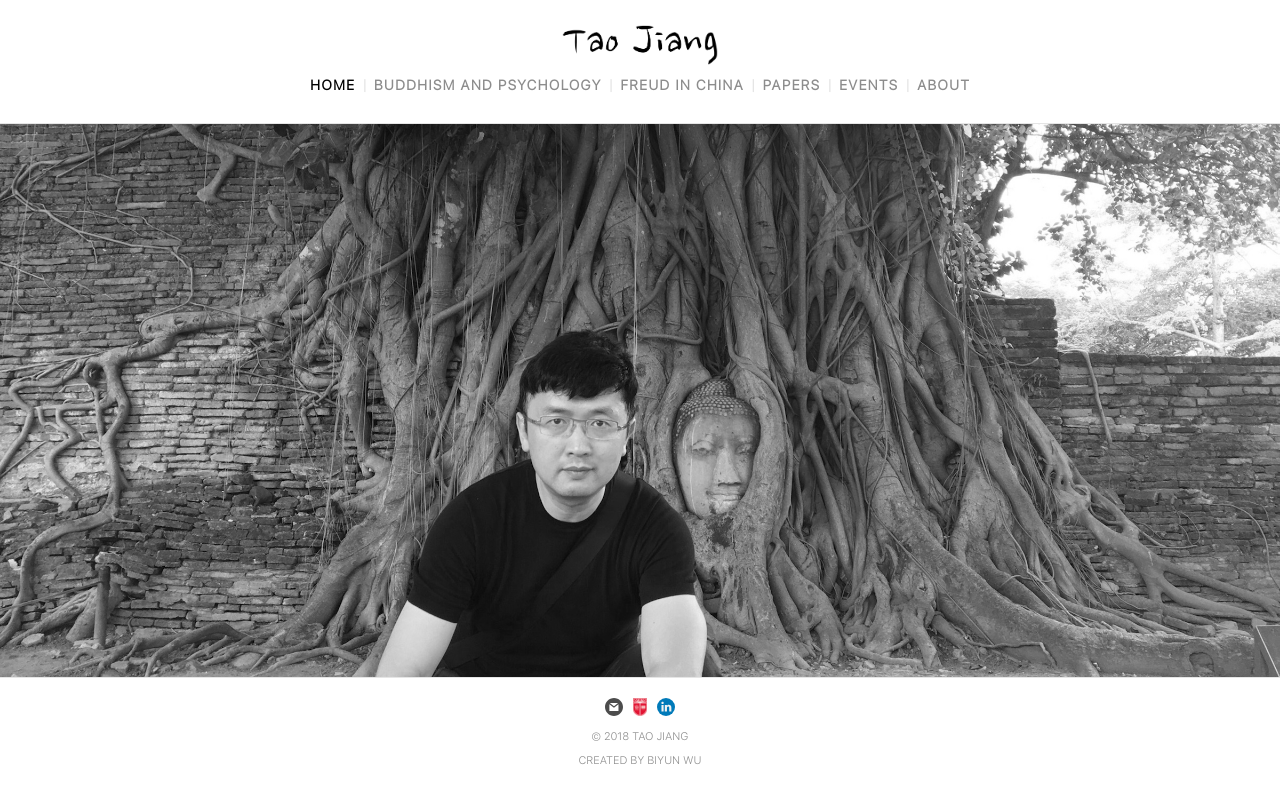
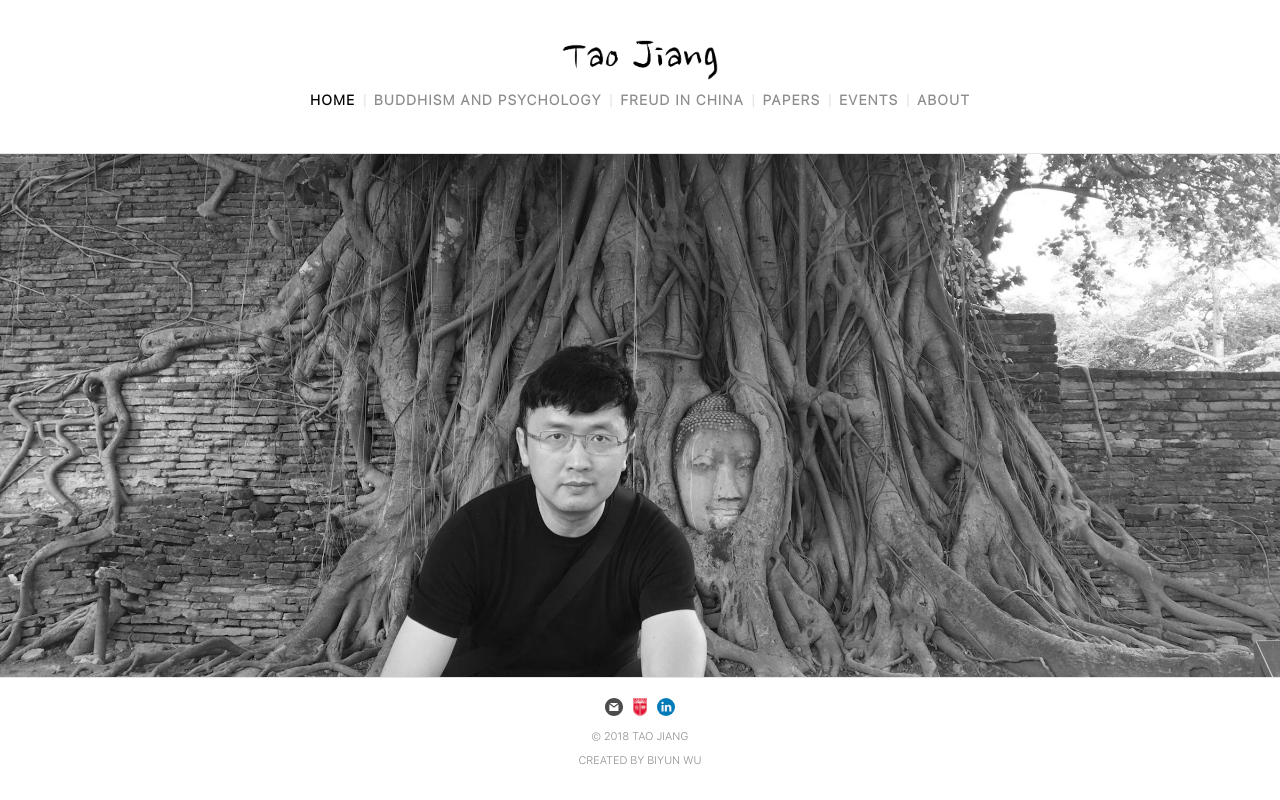
Before and after one commit to biyunwu/academic-website, a React (Create React App) app: page / in a window 1280 px wide. Built offline with nearby package versions, Linux system fonts and the light colour scheme.

Commit message:
Disable buttons

```diff
--- a/src/App.css
+++ b/src/App.css
@@ -765,6 +765,9 @@ body {
     line-height: 40px;
     font-style: normal;
     border-bottom: rgba(0, 0, 0, 0.1) 1px solid; }
+    @media only screen and (min-width: 501px) {
+      body h2 {
+        padding-top: 10px; } }
   body #app {
     z-index: 1;
     display: flex;
@@ -820,7 +823,10 @@ header {
   text-align: center;
   color: rgba(0, 0, 0, 0.45);
   border-bottom: rgba(0, 0, 0, 0.1) solid 1px;
-  padding: 25px 0 15px 0; }
+  padding: 40px 0 30px 0; }
+  @media only screen and (max-width: 500px) {
+    header {
+      padding: 25px 0 15px 0; } }
   header img {
     height: 40px; }
   header ul.nav {
@@ -963,7 +969,7 @@ header {
   background-repeat: no-repeat;
   background-position: center center;
   background-attachment: local;
-  min-height: 200px; }
+  min-height: 350px; }
 
 #papers-div {
   max-width: 1200px;
--- a/src/App.scss
+++ b/src/App.scss
@@ -133,8 +133,11 @@ body {
         font-weight: 500;
         line-height: 40px;
         font-style: normal;
-        // padding: 0 0 10px 0;
         border-bottom: $link-seperator-color 1px solid;
+
+        @media only screen and (min-width: 501px) {
+            padding-top: 10px;
+        }
     }
 
     #app {
@@ -223,7 +226,11 @@ header {
     text-align: center;
     color: $navlink-color;
     border-bottom: $border-color solid 1px;
-    padding: 25px 0 15px 0;
+    padding: 40px 0 30px 0;
+
+    @media only screen and (max-width: 500px) {
+        padding: 25px 0 15px 0;
+    }
 
     img {
         height: 40px;
@@ -427,7 +434,7 @@ header {
     background-position: center center;
     // Make the image fixed in the container
     background-attachment: local;
-    min-height: 200px;
+    min-height: 350px;
 }
 
 // Papers
--- a/src/components/Book.js
+++ b/src/components/Book.js
@@ -2,27 +2,41 @@ import React, { PureComponent } from 'react'
 import ReactMarkdown from 'react-markdown'
 
 export default class Book extends PureComponent {
-    state = {
-        reviewHidden: true
-    }
+    // state = {
+    //     reviewHidden: true
+    // }
 
     componentDidMount () {
         window.scrollTo(0,0)
     }
 
-    toggleReviewVisibility = () => {
-        this.state.reviewHidden ? this.setState({reviewHidden: false}) : this.setState({reviewHidden: true})
-    }
+    // toggleReviewVisibility = () => {
+    //     this.state.reviewHidden ? this.setState({reviewHidden: false}) : this.setState({reviewHidden: true})
+    // }
 
     render () {
         const {bookData, cover} = this.props
         const {title, publisher, bookLink, bookIntroduction, primaryReview, otherReviews} = bookData
-        const {reviewHidden} = this.state
-        const buttonText = reviewHidden? 'More Reviews' : 'Fewer Review'
+        // const {reviewHidden} = this.state
+        // const buttonText = reviewHidden? 'More Reviews' : 'Fewer Review'
 
-        const moreReviews =
-            reviewHidden? '' : otherReviews &&
-                (<ul className='more-book-review'>
+        // const moreReviews =
+        //     reviewHidden? '' : otherReviews &&
+        //         (<ul className='more-book-review'>
+        //             {otherReviews.map(review =>
+        //                 <li key={review.reviewer}>
+        //                     <p className='book-text'>
+        //                         {review.review}
+        //                     </p>
+        //                     <p className={review.magazine? 'commentor magazine' : 'commentor'}>
+        //                         {'– ' + review.reviewer}
+        //                     </p>
+        //                 </li>
+        //             )}
+        //         </ul>)
+
+        const moreReviews = otherReviews &&
+                <ul className='more-book-review'>
                     {otherReviews.map(review =>
                         <li key={review.reviewer}>
                             <p className='book-text'>
@@ -33,7 +47,7 @@ export default class Book extends PureComponent {
                             </p>
                         </li>
                     )}
-                </ul>)
+                </ul>
 
         return (
             <main className='book'>
@@ -80,14 +94,14 @@ export default class Book extends PureComponent {
 
                 </div>
                 {
-                    primaryReview && otherReviews &&
-                    <div className='review-button-container'>
-                        <button className='review-button'
-                            onClick={this.toggleReviewVisibility}
-                        >
-                            {buttonText}
-                        </button>
-                    </div>
+                    // primaryReview && otherReviews &&
+                    // <div className='review-button-container'>
+                    //     <button className='review-button'
+                    //         onClick={this.toggleReviewVisibility}
+                    //     >
+                    //         {buttonText}
+                    //     </button>
+                    // </div>
                 }
             </main>
         )
--- a/src/components/Events.js
+++ b/src/components/Events.js
@@ -4,9 +4,9 @@ import LocationIcon from './../imgs/location.svg'
 
 export default class Events extends PureComponent {
 
-    state = {
-        videoToShowIdx: undefined
-    }
+    // state = {
+    //     videoToShowIdx: undefined
+    // }
 
     componentDidMount () {
         window.scrollTo(0,0)
@@ -28,7 +28,7 @@ export default class Events extends PureComponent {
                 />
                 {event.videoLink &&
                     <div>
-                        {this.state.videoToShowIdx === idx &&
+                        {/* {this.state.videoToShowIdx === idx && */}
                             <div className='video-container'>
                                 <div dangerouslySetInnerHTML={{ __html: event.videoLink }}></div>
                                 {/* <video controls>
@@ -36,8 +36,8 @@ export default class Events extends PureComponent {
                                     <p>Your browser doesn't support HTML5 video.</p>
                                 </video> */}
                             </div>
-                        }
-                        <button className='video-button' onClick={e => this.updateVideoToShowidx(idx)}>{this.state.videoToShowIdx !== idx? 'Watch Video' : 'Hide Video'}</button>
+                        {/* } */}
+                        {/* <button className='video-button' onClick={e => this.updateVideoToShowidx(idx)}>{this.state.videoToShowIdx !== idx? 'Watch Video' : 'Hide Video'}</button> */}
                     </div>
                 }
             </div>
```
